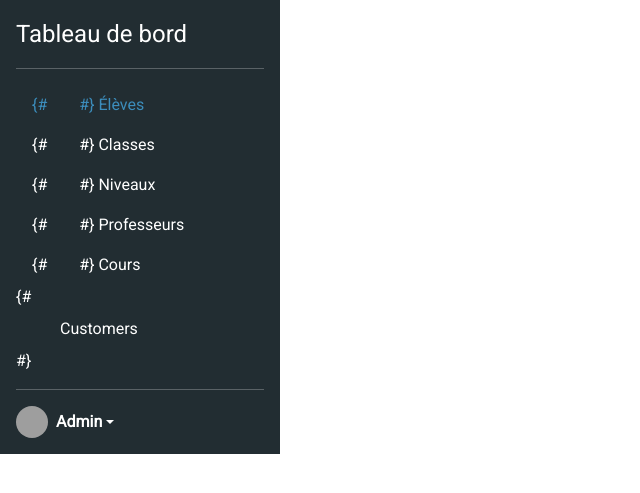
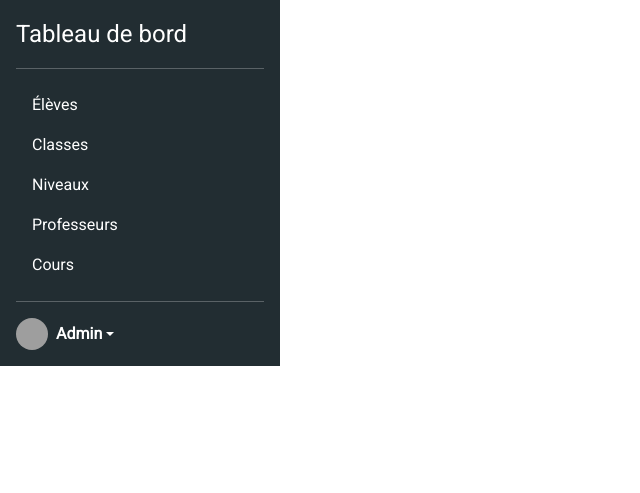
Before and after one commit to isyll/Gestion-Notes, a PHP site: page / in a window 1280 px wide. Shown: the top 493 px of the page, without its empty margins (0-640 px from the left). Run offline with PHP 8.4, Linux system fonts and the light colour scheme; data that the repository does not hold is empty; grey boxes are pictures that could not be loaded.

Commit message:
Correction du fichier dashboard

```diff
--- a/view/parts/dashboard.html.php
+++ b/view/parts/dashboard.html.php
@@ -7,54 +7,46 @@
   <hr>
   <ul class="nav nav-pills flex-column mb-auto">
     <li class="nav-item">
-      <a href="<?= $urls['students'] ?>" class="nav-link {{ current == 'students' ? 'active' : '' }}"
+      <a href="<?= $urls['students'] ?>" class="text-white nav-link <?= $current == 'students' ? 'active' : '' ?>"
         aria-current="page">
-        {# <svg class="bi me-2" width="16" height="16">
+        <!-- <svg class="bi me-2" width="16" height="16">
           <use xlink:href=""></use>
-        </svg> #}
+        </svg>  -->
         &Eacute;lèves
       </a>
     </li>
     <li>
-      <a href="{{ getURL('classes') }}" class="nav-link text-white {{ current == 'classes' ? 'active' : '' }}">
-        {# <svg class="bi me-2" width="16" height="16">
+      <a href="<?= $urls['classes'] ?>" class="nav-link text-white <?= $current == 'classes' ? 'active' : '' ?>">
+        <!-- <svg class="bi me-2" width="16" height="16">
           <use xlink:href="#speedometer2"></use>
-        </svg> #}
+        </svg> -->
         Classes
       </a>
     </li>
     <li>
-      <a href="{{ getURL('niveaux') }}" class="nav-link text-white {{ current == 'niveaux' ? 'active' : '' }}">
-        {# <svg class="bi me-2" width="16" height="16">
+      <a href="<?= $urls['niveaux'] ?>" class="nav-link text-white <?= $current == 'niveaux' ? 'active' : '' ?>">
+        <!-- <svg class="bi me-2" width="16" height="16">
           <use xlink:href="#speedometer2"></use>
-        </svg> #}
+        </svg> -->
         Niveaux
       </a>
     </li>
     <li>
-      <a href="{{ getURL('teachers') }}" class="nav-link text-white {{ current == 'teachers' ? 'active' : '' }}">
-        {# <svg class="bi me-2" width="16" height="16">
+      <a href="<?= $urls['teachers'] ?>" class="nav-link text-white <?= $current == 'teachers' ? 'active' : '' ?>">
+        <!-- <svg class="bi me-2" width="16" height="16">
           <use xlink:href="#table"></use>
-        </svg> #}
+        </svg> -->
         Professeurs
       </a>
     </li>
     <li>
-      <a href="{{ getURL('courses') }}" class="nav-link text-white {{ current == 'students' ? 'courses' : '' }}">
-        {# <svg class="bi me-2" width="16" height="16">
+      <a href="<?= $urls['courses'] ?>" class="nav-link text-white <?= $current == 'students' ? 'courses' : '' ?>">
+        <!-- <svg class="bi me-2" width="16" height="16">
           <use xlink:href="#grid"></use>
-        </svg> #}
+        </svg> -->
         Cours
       </a>
     </li>
-    {# <li>
-      <a href="#" class="nav-link text-white">
-        <svg class="bi me-2" width="16" height="16">
-          <use xlink:href="#people-circle"></use>
-        </svg>
-        Customers
-      </a>
-    </li> #}
   </ul>
   <hr>
   <div class="dropdown">
```
